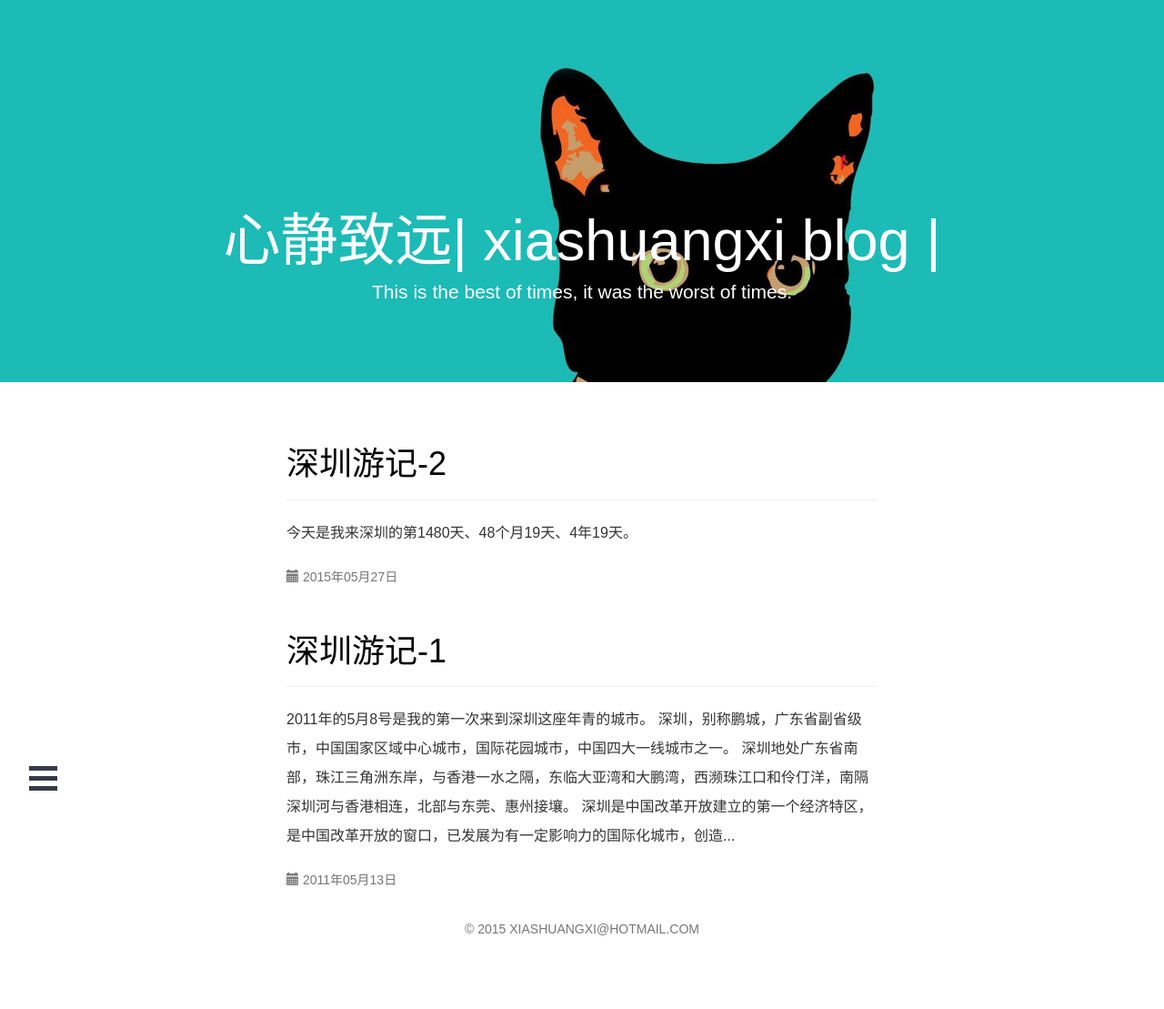
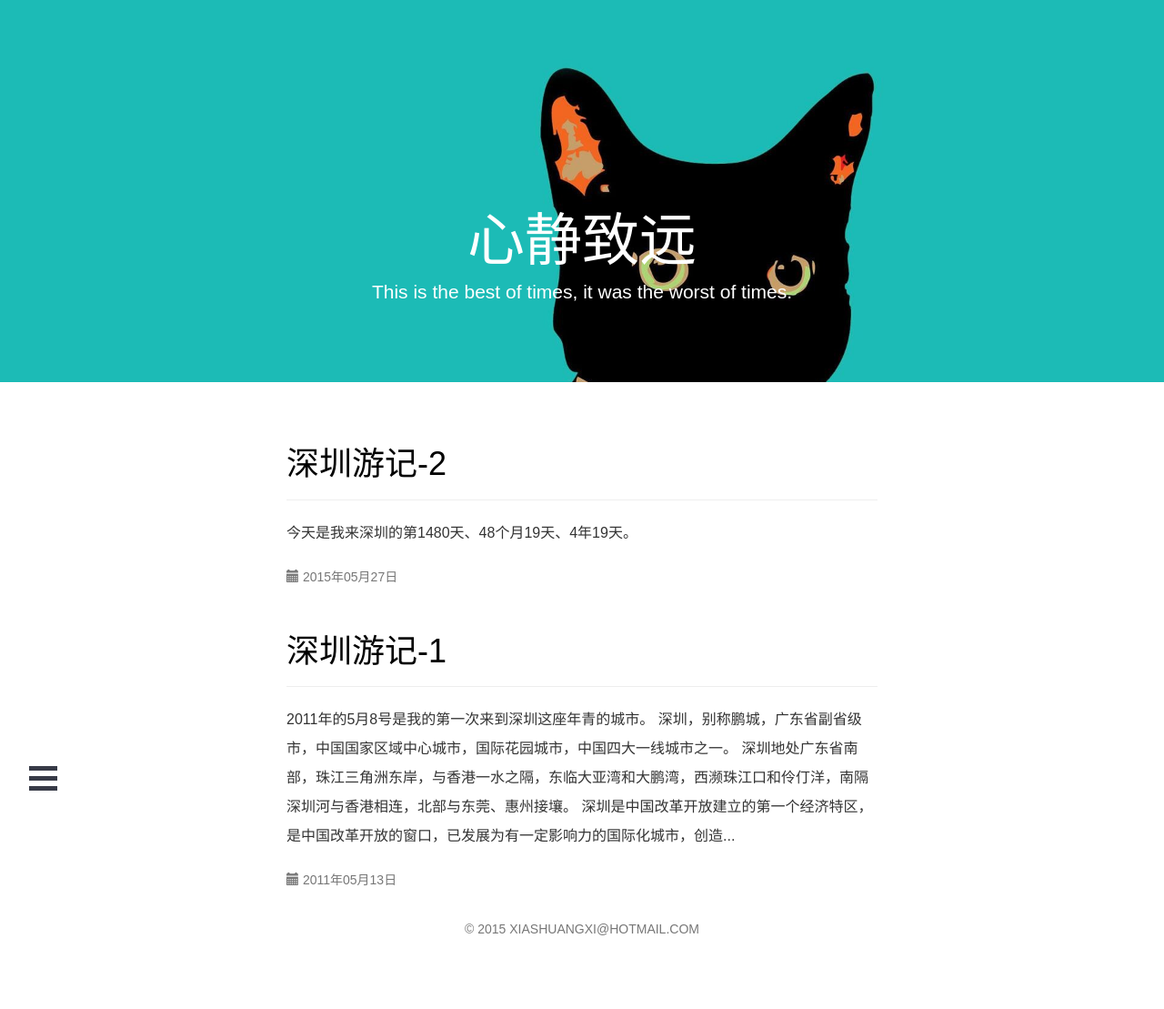
Before and after one commit to jinchangle/xiashuangxi.github.io, a Jekyll site: the page built from index.html, in a window 1280 px wide. Shown: the whole page at 91% size. Built offline with Jekyll 4.4.1, drawn with Linux system fonts in a browser that asks for light colours; nearby versions of some CDN libraries; the list of posts is cut into pages by our own code; comment, search, counter and statistics services are not loaded.

Commit message:
Update banner.html

```diff
--- a/_includes/banner.html
+++ b/_includes/banner.html
@@ -1,7 +1,7 @@
 {% include nav_menu.html %}
-<div class="{% if page.bsize %}{% if page.bsize = 'min' %}jumbotron-min{% endif %}{% if page.bsize = 'full' %}jumbotron-full{% endif %}{% else %}jumbotron{% endif %} masthead banner_bg_image">
+<div class="{% if page.bannersize %}{% if page.bannersize = 'min' %}jumbotron-min{% endif %}{% if page.bannersize = 'full' %}jumbotron-full{% endif %}{% else %}jumbotron{% endif %} masthead banner_bg_image">
     <div class="container">
-        <h1>{{ site.data.center.title }}| {{ page.title }} | {{page.bannersize}}</h1>
+        <h1>{{ site.data.center.title }}</h1>
         <p>{{ site.data.center.title_sentence }}</p>
     </div>
 </div>
```
